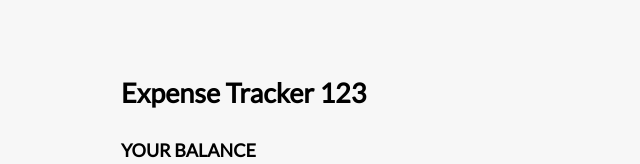
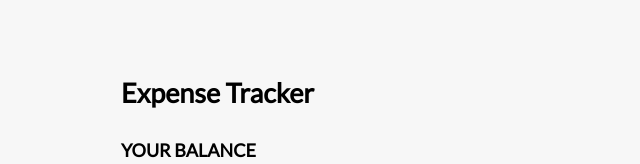
Before and after one commit to phongvoqocogit/vue-expenses-project, a Vue app: page / in a window 1280 px wide. Shown: the top 164 px of the page, without its empty margins (319-959 px from the left). Built offline with nearby package versions, Linux system fonts and the light colour scheme.

Commit message:
Update header title in Expense Tracker component

```diff
--- a/src/components/Header.vue
+++ b/src/components/Header.vue
@@ -1,3 +1,3 @@
 <template>
-  <h2>Expense Tracker 123</h2>
+  <h2>Expense Tracker</h2>
 </template>
```
